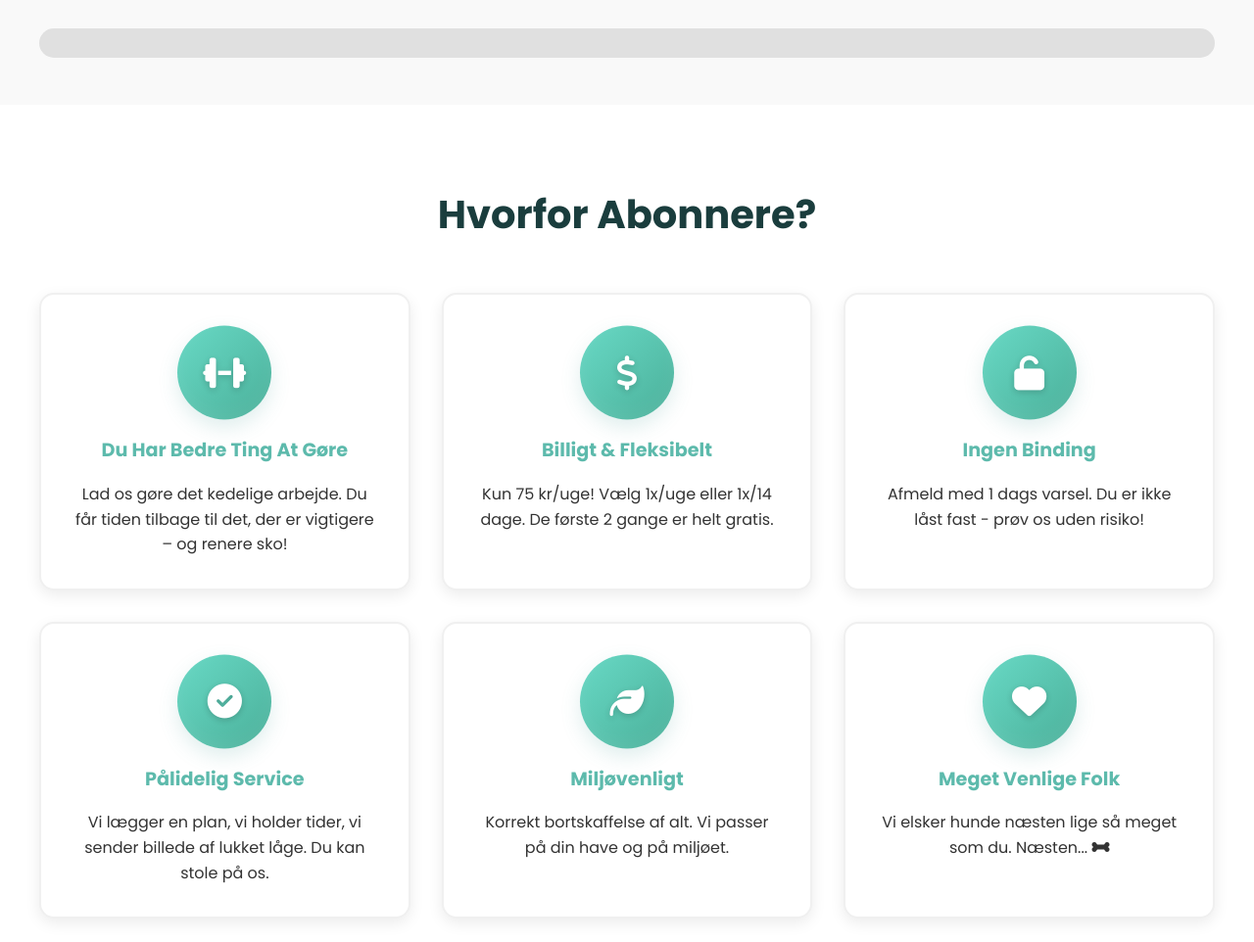
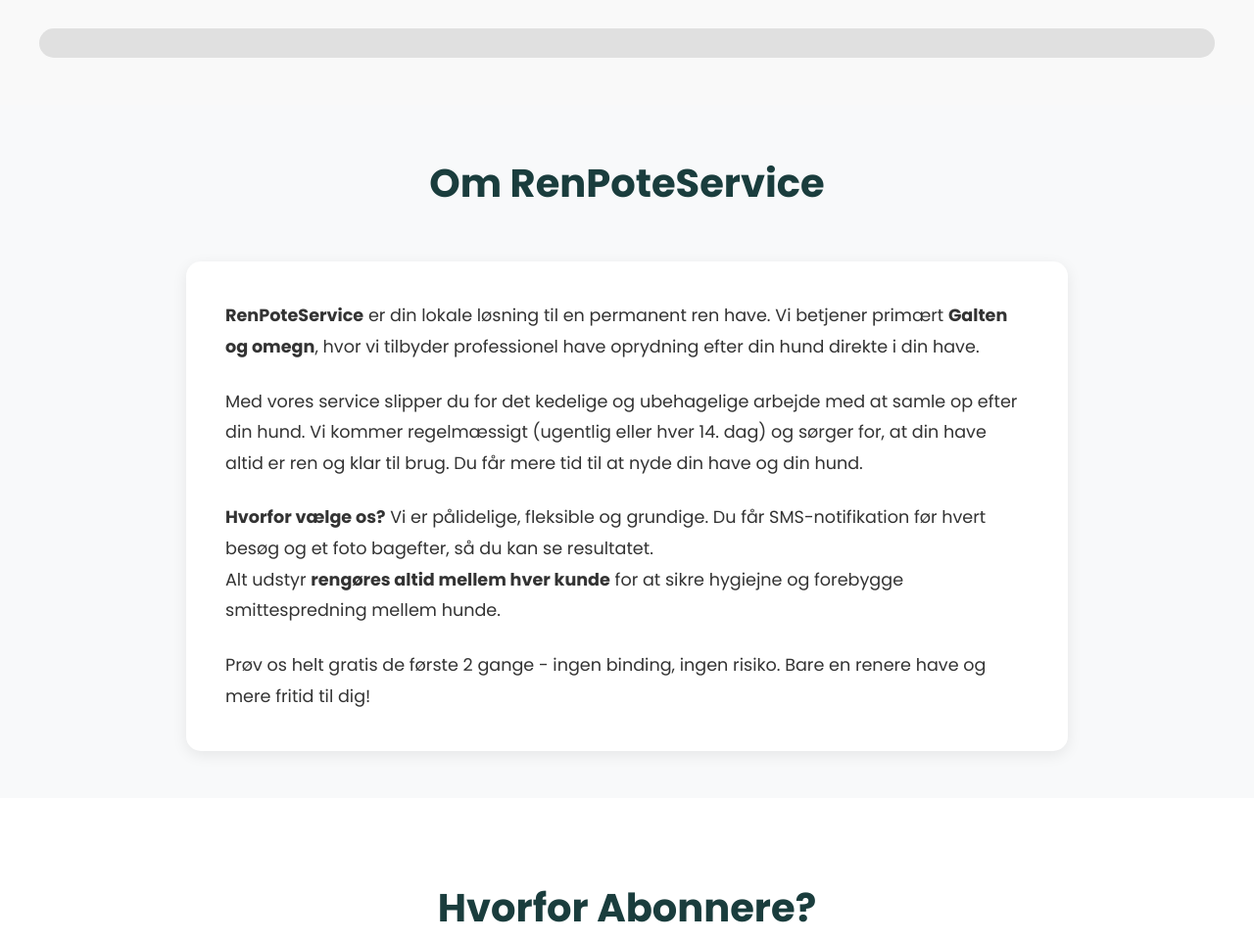
Before and after one commit to MartinKG60/renpoteservice, a plain HTML site: page index.html in a window 1280 px wide. Shown: the part 1033-1995 px from the top of the page at 98% size. Drawn offline with Linux system fonts and the light colour scheme; no server answers.

Commit message:
Add about section with Galten location, improve wording from 'hundelorte' to professional terms

```diff
--- a/index.html
+++ b/index.html
@@ -3,19 +3,19 @@
 <head>
     <meta charset="UTF-8">
     <meta name="viewport" content="width=device-width, initial-scale=1.0">
-    <title>RenPoteService.dk - Din Professionelle Hundelorte Afhentning</title>
+    <title>RenPoteService.dk - Professionel Have Oprydning Efter Hund</title>
 
     <!-- SEO Meta Tags -->
-    <meta name="description" content="Professionel hundelorte afhentning i Danmark. De første 2 besøg er gratis! Slap af og lad os tage os af haven. Tilmeld dig nu og få en ren have.">
-    <meta name="keywords" content="hundelorte afhentning, hunde service, have rengøring, hundelorte oprydning, Danmark, hundeservice, pote service">
+    <meta name="description" content="Professionel have oprydning efter hund i Danmark. De første 2 besøg er gratis! Slap af og lad os tage os af haven. Tilmeld dig nu og få en ren have.">
+    <meta name="keywords" content="have oprydning, hunde service, have rengøring, hundebajere, Danmark, hundeservice, pote service, galten">
     <meta name="author" content="RenPoteService">
     <meta name="robots" content="index, follow">
     <link rel="canonical" href="https://renpoteservice.dk">
 
     <!-- Open Graph Meta Tags (Facebook, LinkedIn) -->
     <meta property="og:type" content="website">
-    <meta property="og:title" content="RenPoteService.dk - Din Professionelle Hundelorte Afhentning">
-    <meta property="og:description" content="De første 2 besøg er gratis! Professionel hundelorte afhentning i Danmark. Slap af og lad os tage os af haven.">
+    <meta property="og:title" content="RenPoteService.dk - Professionel Have Oprydning Efter Hund">
+    <meta property="og:description" content="De første 2 besøg er gratis! Professionel have oprydning efter hund i Danmark. Slap af og lad os tage os af haven.">
     <meta property="og:url" content="https://renpoteservice.dk">
     <meta property="og:image" content="https://renpoteservice.dk/assets/images/logo.png">
     <meta property="og:locale" content="da_DK">
@@ -23,8 +23,8 @@
 
     <!-- Twitter Card Meta Tags -->
     <meta name="twitter:card" content="summary_large_image">
-    <meta name="twitter:title" content="RenPoteService.dk - Din Professionelle Hundelorte Afhentning">
-    <meta name="twitter:description" content="De første 2 besøg er gratis! Professionel hundelorte afhentning i Danmark.">
+    <meta name="twitter:title" content="RenPoteService.dk - Professionel Have Oprydning Efter Hund">
+    <meta name="twitter:description" content="De første 2 besøg er gratis! Professionel have oprydning efter hund i Danmark.">
     <meta name="twitter:image" content="https://renpoteservice.dk/assets/images/logo.png">
 
     <!-- Favicon -->
@@ -138,7 +138,7 @@
         <div class="hero-container">
             <div class="hero-text-section">
                 <div class="promo-label">BEGRÆENSET TID - LANCERINGS TILBUD</div>
-                <h1 class="promo-title">Træt af Hundelorteopsamling?</h1>
+                <h1 class="promo-title">Træt af at Samle Op Efter Hunden?</h1>
                 <p class="promo-subtitle">Vi gør det for dig! De første 2 gange er GRATIS.</p>
                 <p class="promo-service">Efter 50 tilmeldinger, starter servicen</p>
             </div>
@@ -193,6 +193,28 @@
                 <div class="progress-bar">
                     <div class="progress-fill" id="progressFill" style="width: 0%;"></div>
                 </div>
+            </div>
+        </div>
+    </section>
+
+    <!-- ABOUT SERVICE SECTION -->
+    <section class="features" style="background: #f8f9fa; padding: 3rem 2rem;">
+        <div class="container" style="max-width: 900px;">
+            <h2 class="section-title" style="color: #1a3d3d;">Om RenPoteService</h2>
+            <div style="background: white; padding: 2.5rem; border-radius: 15px; box-shadow: 0 4px 15px rgba(0,0,0,0.08);">
+                <p style="font-size: 1.1rem; line-height: 1.8; color: #333; margin-bottom: 1.5rem;">
+                    <strong>RenPoteService</strong> er din lokale løsning til en permanent ren have. Vi betjener primært <strong>Galten og omegn</strong>, hvor vi tilbyder professionel have oprydning efter din hund direkte i din have.
+                </p>
+                <p style="font-size: 1.1rem; line-height: 1.8; color: #333; margin-bottom: 1.5rem;">
+                    Med vores service slipper du for det kedelige og ubehagelige arbejde med at samle op efter din hund. Vi kommer regelmæssigt (ugentlig eller hver 14. dag) og sørger for, at din have altid er ren og klar til brug. Du får mere tid til at nyde din have og din hund.
+                </p>
+                <p style="font-size: 1.1rem; line-height: 1.8; color: #333; margin-bottom: 1.5rem;">
+                    <strong>Hvorfor vælge os?</strong> Vi er pålidelige, fleksible og grundige. Du får SMS-notifikation før hvert besøg og et foto bagefter, så du kan se resultatet.<br />
+                    Alt udstyr <strong>rengøres altid mellem hver kunde</strong> for at sikre hygiejne og forebygge smittespredning mellem hunde.
+                </p>
+                <p style="font-size: 1.1rem; line-height: 1.8; color: #333; margin-bottom: 0;">
+                    Prøv os helt gratis de første 2 gange - ingen binding, ingen risiko. Bare en renere have og mere fritid til dig!
+                </p>
             </div>
         </div>
     </section>
@@ -318,7 +340,7 @@
 
             <div class="faq-item">
                 <div class="faq-question">Hvor meget dækker 75 kr?</div>
-                <div class="faq-answer">Fuldt opsamling og oprydning af din have. Vi samler alt hundelorte og sørger for korrekt bortskaffelse. Uanset om det er lille eller stort job – prisen er den samme.</div>
+                <div class="faq-answer">Fuld opsamling og oprydning af din have. Vi samler alle hundens efterladenskaber og sørger for korrekt bortskaffelse. Uanset om det er lille eller stort job – prisen er den samme.</div>
             </div>
 
             <div class="faq-item">
```
Also changed, not shown: Images/dog_180.jpg (added), Images/logo2.jpg (added).
